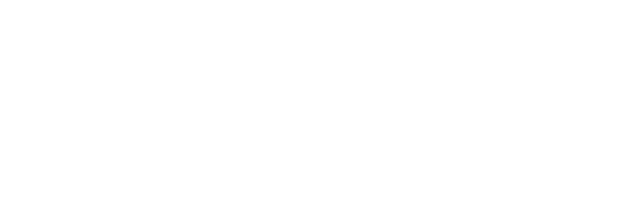
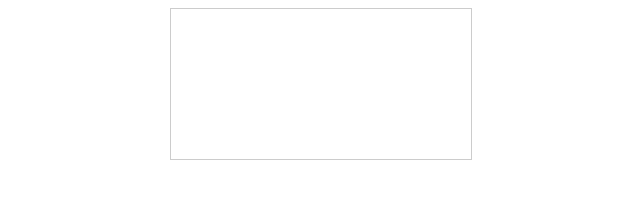
Before and after one commit to yctd1022/Newcanvas, a plain HTML site: page index.html in a window 1280 px wide. Shown: the full height of the page, 319-959 px from the left. Drawn offline with Linux system fonts and the light colour scheme.

Commit message:
Update index.html

```diff
--- a/index.html
+++ b/index.html
@@ -7,6 +7,6 @@
   <title>Document</title>
 </head>
 <body>
-  <canvas id=""></canvas>
+  <canvas id="canvas" style="border: 1px solid #ccc;margin: 0 auto; display: block;"></canvas>
 </body>
 </html>
```
